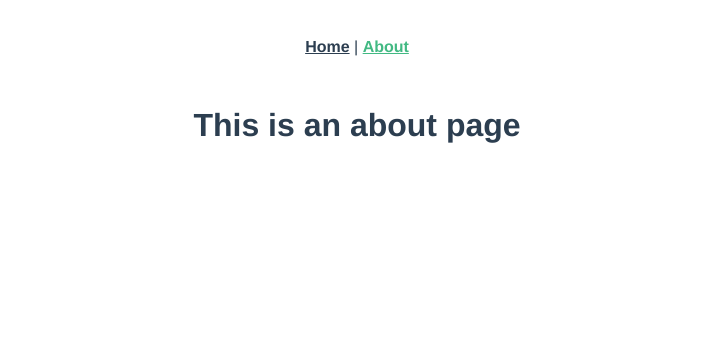
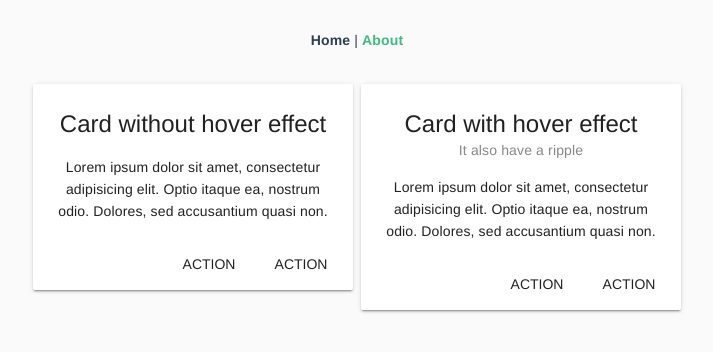
Before and after one commit to tommarz/hackathon-hashlama, a Vue app in the folder hackathon/: page /#/about in a window 1280 px wide. Shown: the top 352 px of the page, without its empty margins (283-996 px from the left). Built offline with nearby package versions, Linux system fonts and the light colour scheme.

Commit message:
add vue material

```diff
--- a/hackathon/src/main.js
+++ b/hackathon/src/main.js
@@ -2,7 +2,12 @@ import Vue from 'vue'
 import App from './App.vue'
 import router from './router'
 
+import VueMaterial from 'vue-material'
+import 'vue-material/dist/vue-material.min.css'
+import 'vue-material/dist/theme/default.css'
+
 Vue.config.productionTip = false
+Vue.use(VueMaterial)
 
 new Vue({
   router,
--- a/hackathon/src/views/About.vue
+++ b/hackathon/src/views/About.vue
@@ -1,5 +1,51 @@
 <template>
-  <div class="about">
-    <h1>This is an about page</h1>
+  <div>
+    <md-card>
+      <md-card-header>
+        <div class="md-title">Card without hover effect</div>
+      </md-card-header>
+
+      <md-card-content>
+        Lorem ipsum dolor sit amet, consectetur adipisicing elit. Optio itaque ea, nostrum odio. Dolores, sed accusantium quasi non.
+      </md-card-content>
+
+      <md-card-actions>
+        <md-button>Action</md-button>
+        <md-button>Action</md-button>
+      </md-card-actions>
+    </md-card>
+
+    <md-card md-with-hover>
+      <md-ripple>
+        <md-card-header>
+          <div class="md-title">Card with hover effect</div>
+          <div class="md-subhead">It also have a ripple</div>
+        </md-card-header>
+
+        <md-card-content>
+          Lorem ipsum dolor sit amet, consectetur adipisicing elit. Optio itaque ea, nostrum odio. Dolores, sed accusantium quasi non.
+        </md-card-content>
+
+        <md-card-actions>
+          <md-button>Action</md-button>
+          <md-button>Action</md-button>
+        </md-card-actions>
+      </md-ripple>
+    </md-card>
   </div>
 </template>
+
+<style scoped>
+  .md-card {
+    width: 320px;
+    margin: 4px;
+    display: inline-block;
+    vertical-align: top;
+  }
+</style>
+
+<script>
+export default {
+  name: 'RegularCards'
+}
+</script>
```
